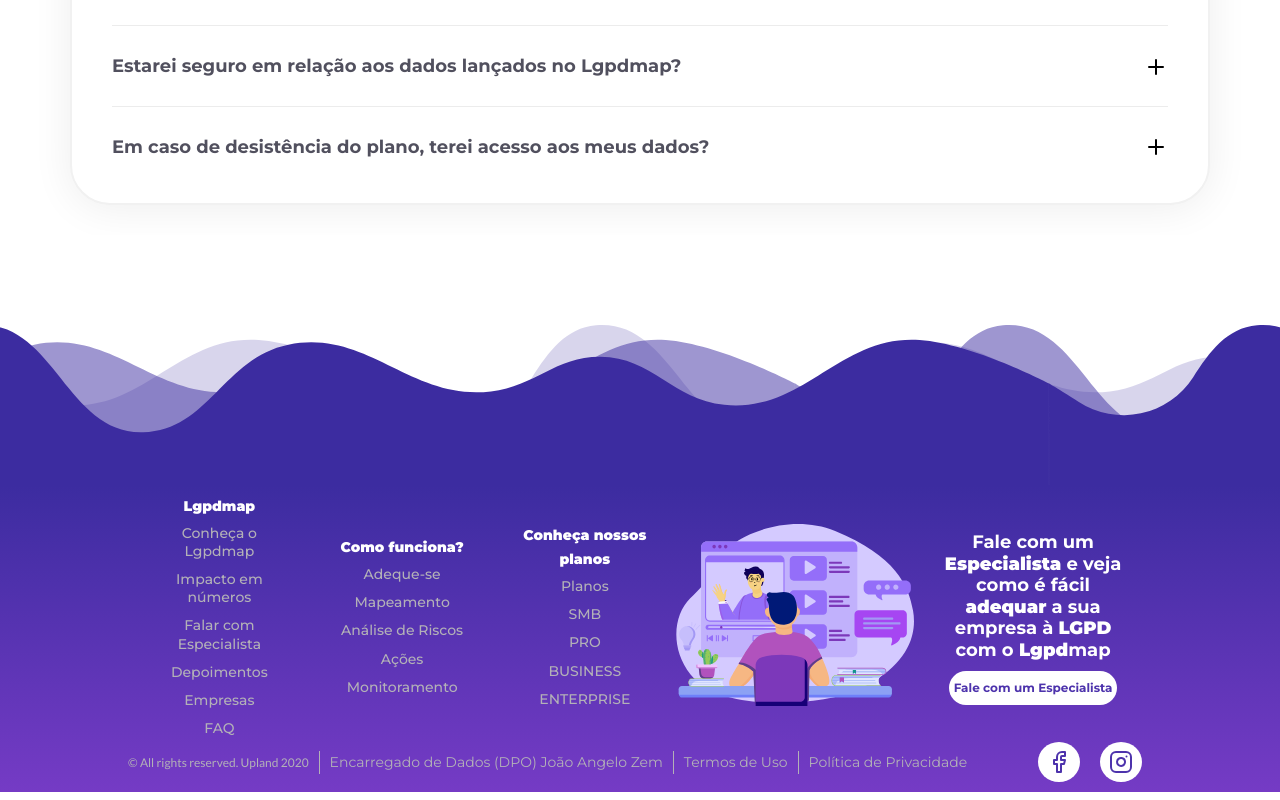
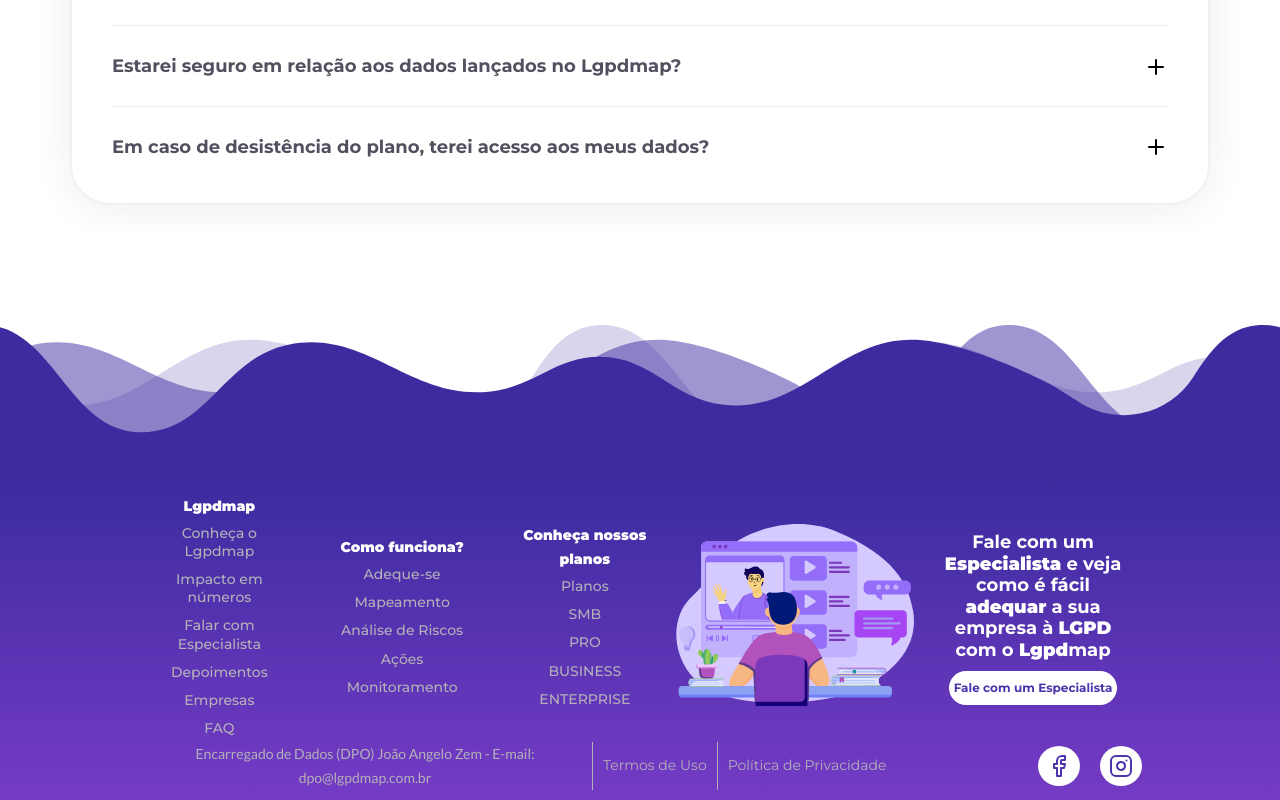
Before and after one commit to evlvs/lgpdmap, a Next.js app: page /steps in a window 1280 px wide. Shown: the part 5971-6771 px from the top of the page. Built offline with nearby package versions, Linux system fonts and the light colour scheme.

Commit message:
text alterations

```diff
--- a/src/components/Footer/index.tsx
+++ b/src/components/Footer/index.tsx
@@ -122,10 +122,14 @@ function Footer(): JSX.Element {
         </div>
         <div className={styles.foot}>
           <div className={styles.credits}>
-            <p>© All rights reserved. Upland 2020</p>
-            <Link href="mailto:dpo@lgpdmap.com.br">
-              <a>Encarregado de Dados (DPO) João Angelo Zem</a>
-            </Link>
+            <p>
+              <Link href="mailto:dpo@lgpdmap.com.br">
+                <a>
+                  Encarregado de Dados (DPO) João Angelo Zem - E-mail:
+                  dpo@lgpdmap.com.br
+                </a>
+              </Link>
+            </p>
             <a href="/terms">Termos de Uso</a>
             <a href="/privacy">Política de Privacidade</a>
           </div>
--- a/src/components/Footer/styles.module.scss
+++ b/src/components/Footer/styles.module.scss
@@ -94,7 +94,6 @@
 
       p {
         font-size: 12px;
-        margin-right: 10px;
         color: #b3b1b7;
       }
       a {
--- a/src/components/PlansPage/index.tsx
+++ b/src/components/PlansPage/index.tsx
@@ -151,7 +151,7 @@ function PlansPage(): JSX.Element {
 
                     <ul>
                       <li>
-                        <CheckCircle color="#3CCF8E" /> Cadastramento de até
+                        <CheckCircle color="#3CCF8E" /> Cadastramento de até{' '}
                         <strong>{plans.CNPJAmount.advanced} CNPJs</strong>
                       </li>
                       <li>
@@ -206,7 +206,7 @@ function PlansPage(): JSX.Element {
                       </li>
                       <li>
                         <CheckCircle color="#3CCF8E" />{' '}
-                        <strong>Processos Ilimitados</strong>
+                        <strong>Processos ilimitados</strong>
                       </li>
                     </ul>
 
```
